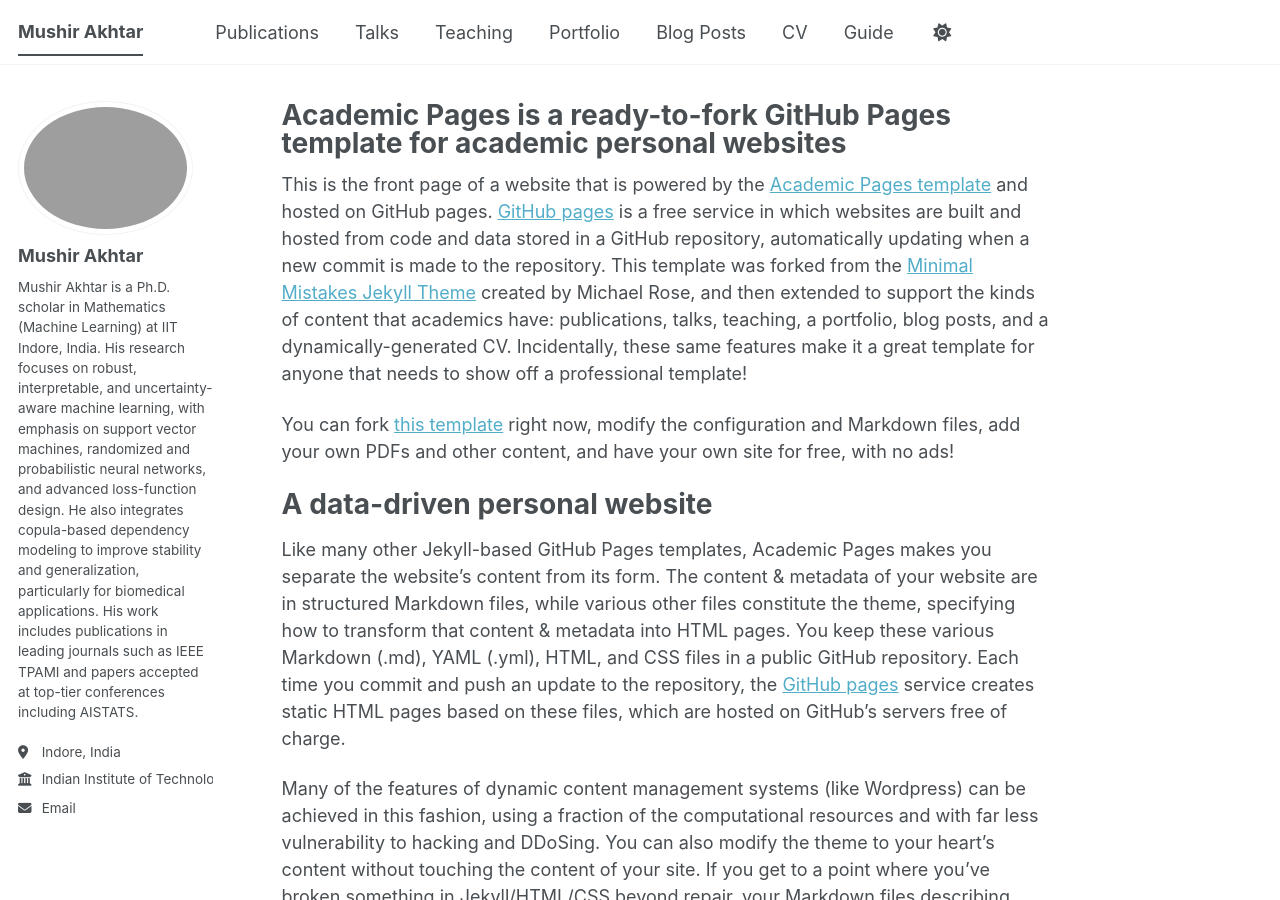
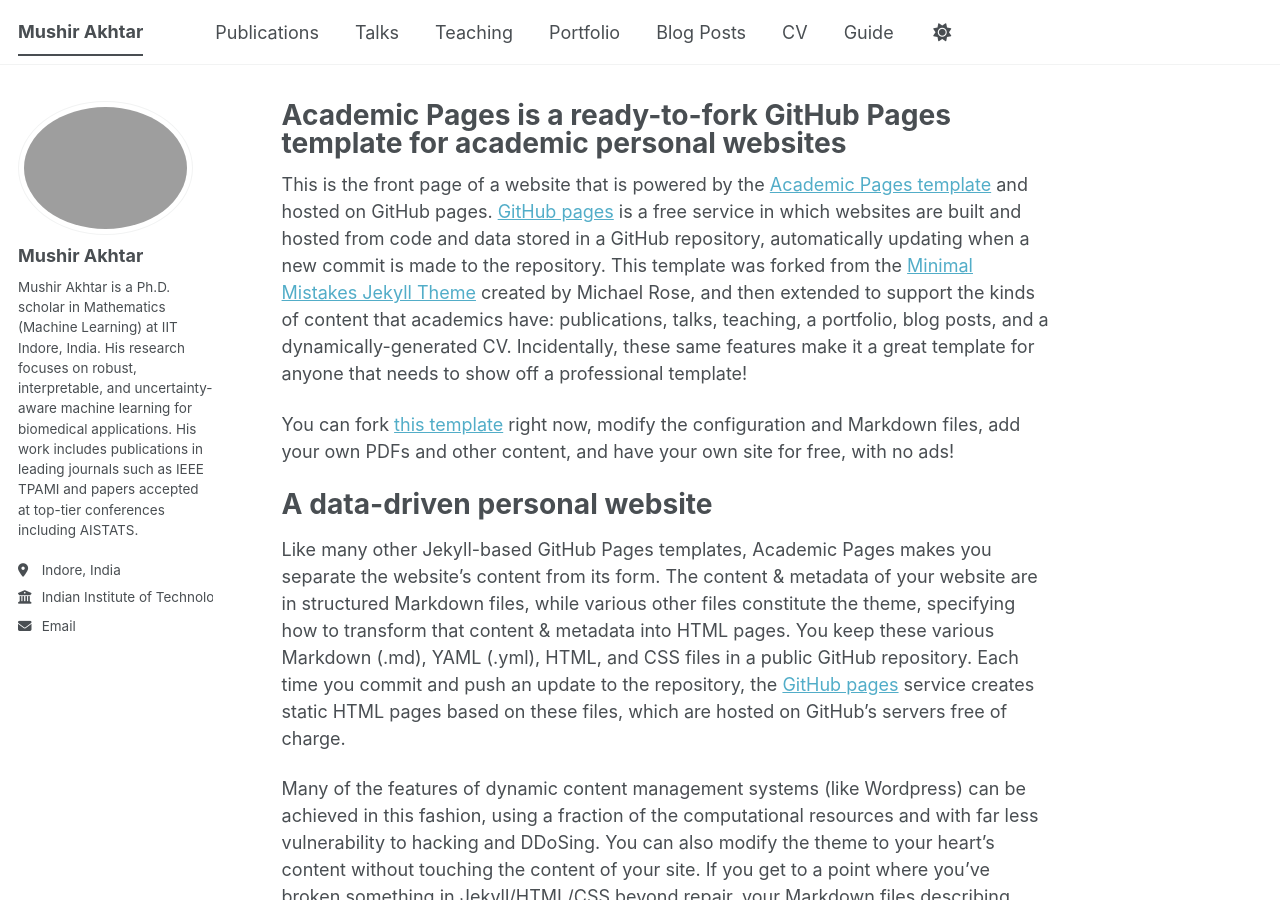
Before and after one commit to mushir-akhtar/mushir-akhtar.github.io, a Jekyll site: the page built from _pages/about.md, in a window 1280 px wide and 900 px high. Built offline with Jekyll 4.4.1, drawn with Linux system fonts in a browser that asks for light colours; a script bundle is joined from its source files by our own code; library files that are not in the unit come from our copies.

Commit message:
Update _config.yml

```diff
--- a/_config.yml
+++ b/_config.yml
@@ -25,7 +25,7 @@ author:
   # Biographic information
   avatar           : "profile.png"
   name             : "Mushir Akhtar"
-  bio              : "Mushir Akhtar is a Ph.D. scholar in Mathematics (Machine Learning) at IIT Indore, India. His research focuses on robust, interpretable, and uncertainty-aware machine learning, with emphasis on support vector machines, randomized and probabilistic neural networks, and advanced loss-function design. He also integrates copula-based dependency modeling to improve stability and generalization, particularly for biomedical applications. His work includes publications in leading journals such as IEEE TPAMI and papers accepted at top-tier conferences including AISTATS. "
+  bio              : "Mushir Akhtar is a Ph.D. scholar in Mathematics (Machine Learning) at IIT Indore, India. His research focuses on robust, interpretable, and uncertainty-aware machine learning for biomedical applications. His work includes publications in leading journals such as IEEE TPAMI and papers accepted at top-tier conferences including AISTATS."
   location         : "Indore, India"
   employer         : "Indian Institute of Technology Indore"
   email            : "mushirakhtar.ml@gmail.com"
```
